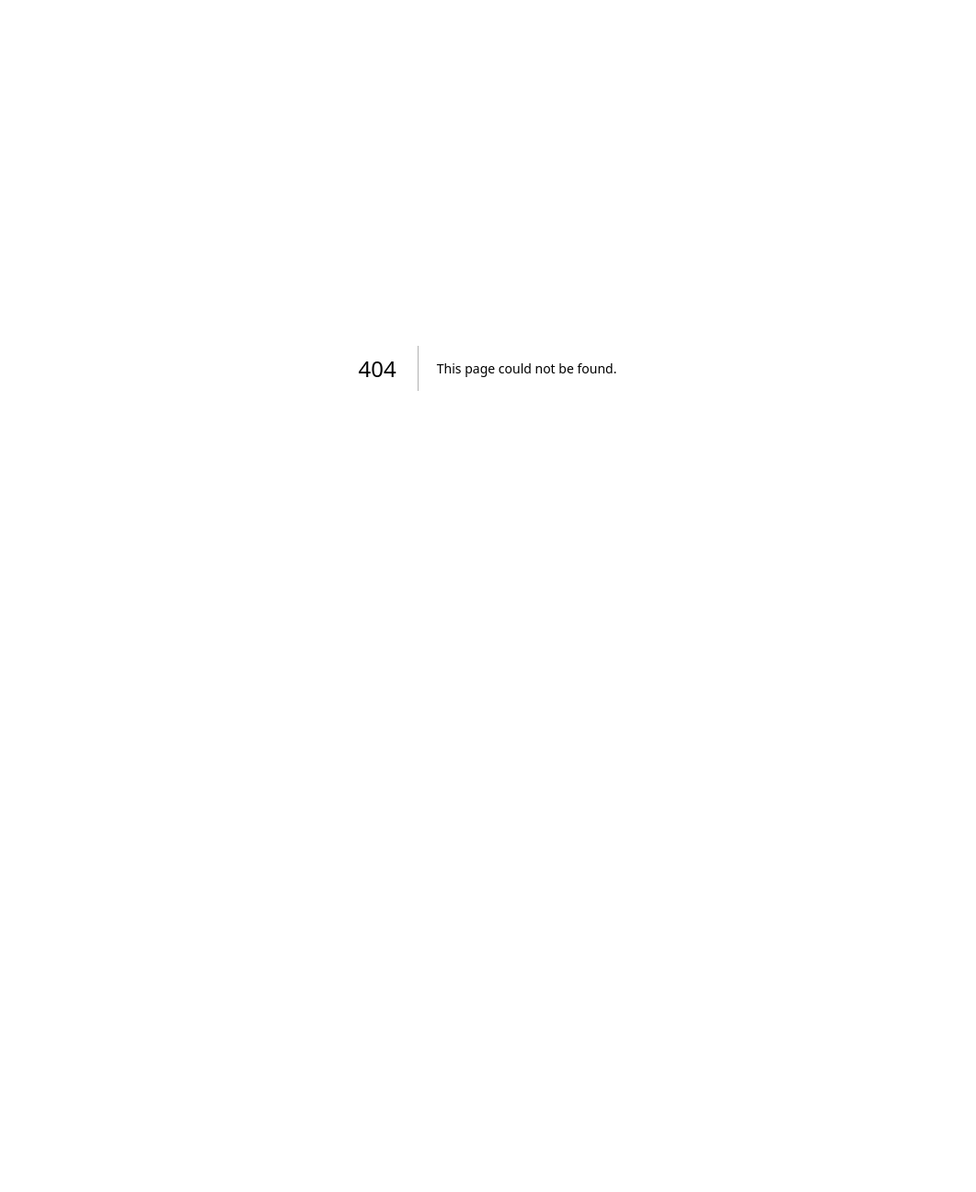
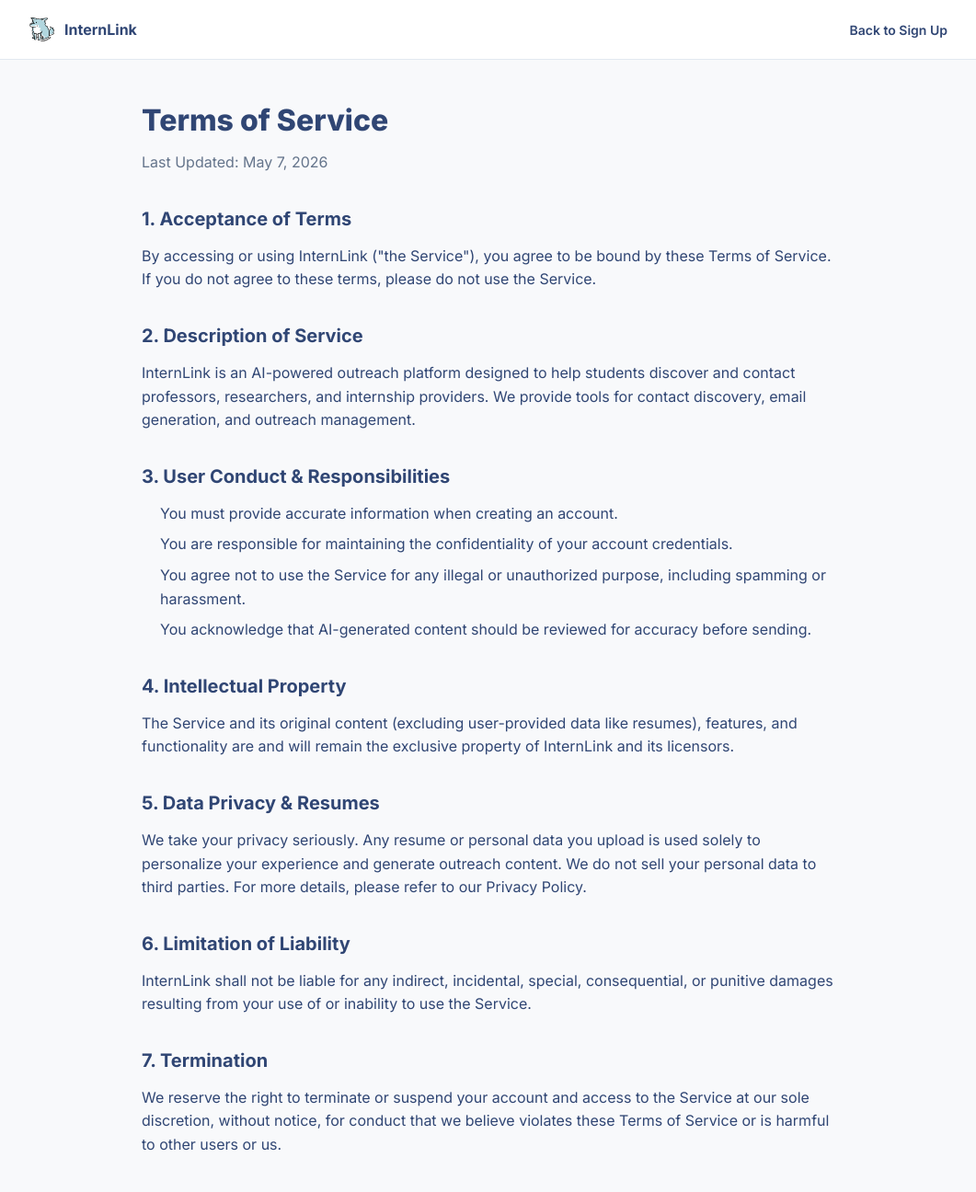
Before and after one commit to AnshR143/professor-outreach, a Next.js app: page /terms in a window 1280 px wide. Before the commit this address had no page. Shown: the top 1296 px of the page at 92% size, without its empty margins (110-1171 px from the left). Before the commit the page ends 800 px from the top, so only its background shows below. Built offline with nearby package versions, Linux system fonts and the light colour scheme.

Commit message:
Compliance: Added Terms of Service page and linked it in signup flow

```diff
--- a/app/signup/page.tsx
+++ b/app/signup/page.tsx
@@ -291,8 +291,10 @@ export default function SignupPage() {
               </motion.button>
 
               <p style={{ fontSize: 11, color: "#94a3b8", textAlign: "center", margin: 0 }}>
-                By creating an account you agree to our{" "}
-                <a href="#" style={{ color: "#64748b", textDecoration: "underline" }}>Terms of Service</a>.
+                By signing up, you agree to our{" "}
+                <Link href="/terms" style={{ color: "#64748b", textDecoration: "underline" }}>
+                  Terms of Service
+                </Link>.
               </p>
             </form>
 
--- /dev/null
+++ b/app/terms/page.tsx
@@ -0,0 +1,81 @@
+import React from "react"
+import Link from "next/link"
+
+export default function TermsPage() {
+  const lastUpdated = "May 7, 2026"
+
+  return (
+    <div style={{ background: "#f8f9fb", minHeight: "100vh", color: "#304674", fontFamily: "Inter, sans-serif" }}>
+      {/* Header */}
+      <header style={{ background: "#fff", borderBottom: "1px solid #e2e8f0", padding: "16px 24px", position: "sticky", top: 0, zIndex: 10 }}>
+        <div style={{ maxWidth: "1000px", margin: "0 auto", display: "flex", alignItems: "center", justifyContent: "space-between" }}>
+          <Link href="/" style={{ display: "flex", alignItems: "center", gap: 8, textDecoration: "none", color: "#304674", fontWeight: 700 }}>
+            <img src="/link.png" alt="Logo" style={{ width: 32, height: 32 }} />
+            <span>InternLink</span>
+          </Link>
+          <Link href="/signup" style={{ fontSize: 14, fontWeight: 600, color: "#304674", textDecoration: "none" }}>Back to Sign Up</Link>
+        </div>
+      </header>
+
+      {/* Content */}
+      <main style={{ maxWidth: "800px", margin: "40px auto", padding: "0 24px", lineHeight: 1.6 }}>
+        <h1 style={{ fontSize: 32, fontWeight: 800, marginBottom: 8 }}>Terms of Service</h1>
+        <p style={{ color: "#64748b", marginBottom: 32 }}>Last Updated: {lastUpdated}</p>
+
+        <section style={{ marginBottom: 32 }}>
+          <h2 style={{ fontSize: 20, fontWeight: 700, marginBottom: 12 }}>1. Acceptance of Terms</h2>
+          <p>By accessing or using InternLink ("the Service"), you agree to be bound by these Terms of Service. If you do not agree to these terms, please do not use the Service.</p>
+        </section>
+
+        <section style={{ marginBottom: 32 }}>
+          <h2 style={{ fontSize: 20, fontWeight: 700, marginBottom: 12 }}>2. Description of Service</h2>
+          <p>InternLink is an AI-powered outreach platform designed to help students discover and contact professors, researchers, and internship providers. We provide tools for contact discovery, email generation, and outreach management.</p>
+        </section>
+
+        <section style={{ marginBottom: 32 }}>
+          <h2 style={{ fontSize: 20, fontWeight: 700, marginBottom: 12 }}>3. User Conduct & Responsibilities</h2>
+          <ul style={{ paddingLeft: 20 }}>
+            <li style={{ marginBottom: 8 }}>You must provide accurate information when creating an account.</li>
+            <li style={{ marginBottom: 8 }}>You are responsible for maintaining the confidentiality of your account credentials.</li>
+            <li style={{ marginBottom: 8 }}>You agree not to use the Service for any illegal or unauthorized purpose, including spamming or harassment.</li>
+            <li style={{ marginBottom: 8 }}>You acknowledge that AI-generated content should be reviewed for accuracy before sending.</li>
+          </ul>
+        </section>
+
+        <section style={{ marginBottom: 32 }}>
+          <h2 style={{ fontSize: 20, fontWeight: 700, marginBottom: 12 }}>4. Intellectual Property</h2>
+          <p>The Service and its original content (excluding user-provided data like resumes), features, and functionality are and will remain the exclusive property of InternLink and its licensors.</p>
+        </section>
+
+        <section style={{ marginBottom: 32 }}>
+          <h2 style={{ fontSize: 20, fontWeight: 700, marginBottom: 12 }}>5. Data Privacy & Resumes</h2>
+          <p>We take your privacy seriously. Any resume or personal data you upload is used solely to personalize your experience and generate outreach content. We do not sell your personal data to third parties. For more details, please refer to our Privacy Policy.</p>
+        </section>
+
+        <section style={{ marginBottom: 32 }}>
+          <h2 style={{ fontSize: 20, fontWeight: 700, marginBottom: 12 }}>6. Limitation of Liability</h2>
+          <p>InternLink shall not be liable for any indirect, incidental, special, consequential, or punitive damages resulting from your use of or inability to use the Service.</p>
+        </section>
+
+        <section style={{ marginBottom: 32 }}>
+          <h2 style={{ fontSize: 20, fontWeight: 700, marginBottom: 12 }}>7. Termination</h2>
+          <p>We reserve the right to terminate or suspend your account and access to the Service at our sole discretion, without notice, for conduct that we believe violates these Terms of Service or is harmful to other users or us.</p>
+        </section>
+
+        <section style={{ marginBottom: 32 }}>
+          <h2 style={{ fontSize: 20, fontWeight: 700, marginBottom: 12 }}>8. Changes to Terms</h2>
+          <p>We reserve the right to modify these terms at any time. We will notify users of any significant changes by posting the new terms on this page.</p>
+        </section>
+
+        <section style={{ marginBottom: 48, padding: "24px", background: "#fff", border: "2px solid #304674", borderRadius: 12, boxShadow: "4px 4px 0px #304674" }}>
+          <h2 style={{ fontSize: 20, fontWeight: 700, marginBottom: 12 }}>Contact Us</h2>
+          <p>If you have any questions about these Terms, please contact us at support@internlink.ai</p>
+        </section>
+      </main>
+
+      <footer style={{ textAlign: "center", padding: "40px 0", color: "#64748b", fontSize: 14 }}>
+        &copy; 2026 InternLink. All rights reserved.
+      </footer>
+    </div>
+  )
+}
```
